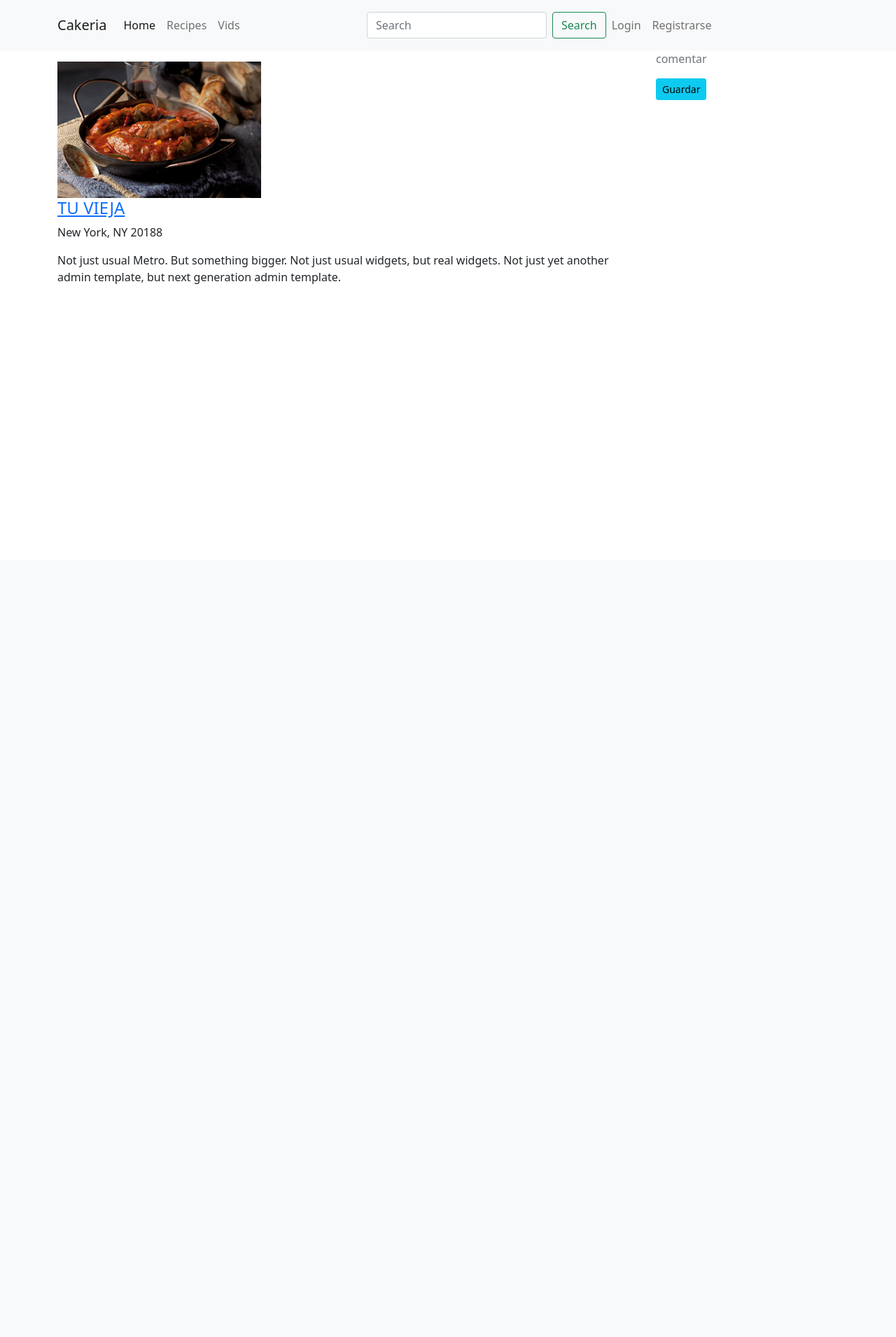
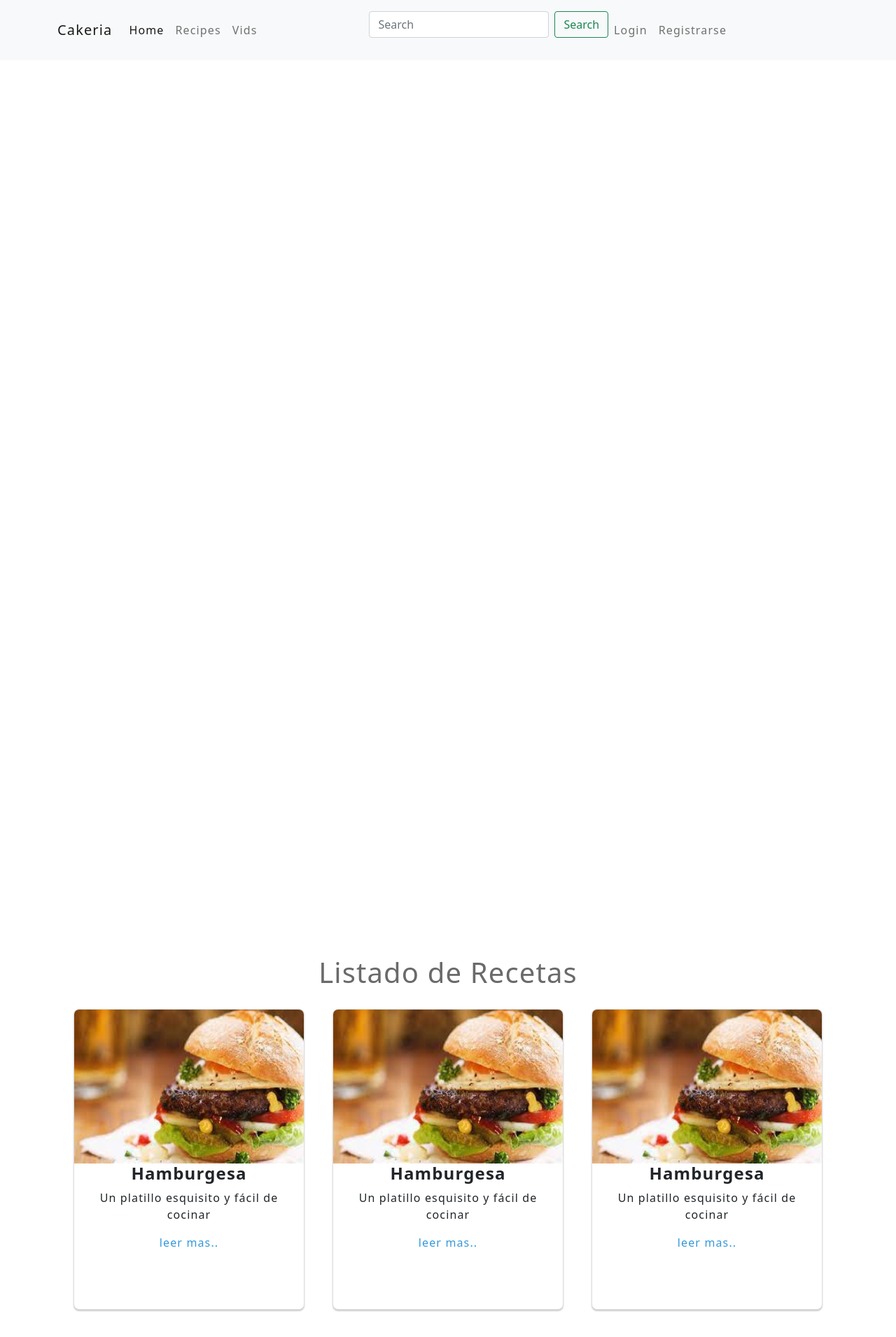
Before and after one commit to 0horane/Forus, a PHP site: page /recipes/receta1.php in a window 1280 px wide. Shown: the top 1911 px of the page at 70% size. Before the commit the page ends 406 px from the top, so only its background shows below. Run offline with PHP 8.4, Linux system fonts and the light colour scheme; data that the repository does not hold is empty; some libraries are stand-ins or nearby versions.

Commit message:
recipes1
Former-commit-id: 38d5d7003e718f14ecc71867b4e5c49d689728f2

```diff
--- /dev/null
+++ b/css/estilos.css
@@ -0,0 +1,61 @@
+html, body{
+    margin:0;
+    padding: 0;
+}
+body{
+    width: 100%;
+    height: 100%;
+    font-family: sans-serif;
+    letter-spacing: 0.03cm;
+    line-height: 1.6;
+}
+.title{
+    text-align: center;
+    font-size: 40px;
+    color: #6a6a6a;
+    margin-top: 100%;
+    font-weight: 100;
+}
+.conteiner{
+    width: 100%;
+    max-width: 1200px;
+    height: 430px;
+    display: flex;
+    flex-wrap: wrap;
+    justify-content: center;
+    margin: auto;
+}
+.conteiner .card{
+    width: 330px;
+    height: 430px;
+    border-radius: 8px;
+    box-shadow: 0 2px 2px rgba(0, 0, 0, 0.2);
+    overflow: hidden;
+    margin: 20px;
+    text-align: center;
+    transition: all 0.25s;
+}
+.conteiner .card:hover{
+    transform: translateY(-15px);
+    box-shadow: 0 12px 16px rgba(0, 0, 0, 0.2);
+}
+
+.conteiner .card img{
+    width: 330px;
+    height: 220px;
+}
+
+.conteiner .card h4{
+    font-weight: 600;
+}
+
+.conteiner .card p{
+    padding: 0 1rem;
+    font-size: 16px;
+}
+
+.conteiner .card a{
+    font-weight: 500;
+    text-decoration: none;
+    color: #3498db;
+}
--- a/database/database.php
+++ b/database/database.php
@@ -17,4 +17,5 @@
         if(!($tres = mysqli_query($link, $query))){exit(mysqli_error($link)." , in query ".$query);}
         return $tres;
     }
+
 ?>
--- a/database/login_back.php
+++ b/database/login_back.php
@@ -1,7 +1,5 @@
 <?php
 require_once '../partials/session_start.php';
-
-
 
 if(!empty($_POST['usr']) && !empty($_POST['pwd'])){
 
--- a/recipes/receta1.php
+++ b/recipes/receta1.php
@@ -1,42 +1,27 @@
+<?php include '../database/database.php';?>
+<?php include '../partials/header.php';?>
 <!DOCTYPE html>
 <html lang="en">
 <head>
     <meta charset="UTF-8">
-    <meta http-equiv="X-UA-Compatible" content="IE=edge">
+    <title>RECETAS</title>
+    <link rel="stylesheet" href="../css/estilos.css">
     <meta name="viewport" content="width=device-width, initial-scale=1.0">
-    <title>Recetas</title>
     <link href="https://cdn.jsdelivr.net/npm/bootstrap@5.1.3/dist/css/bootstrap.min.css" rel="stylesheet" integrity="sha384-1BmE4kWBq78iYhFldvKuhfTAU6auU8tT94WrHftjDbrCEXSU1oBoqyl2QvZ6jIW3" crossorigin="anonymous">
     <script src="https://cdn.jsdelivr.net/npm/bootstrap@5.1.3/dist/js/bootstrap.bundle.min.js" integrity="sha384-ka7Sk0Gln4gmtz2MlQnikT1wXgYsOg+OMhuP+IlRH9sENBO0LRn5q+8nbTov4+1p" crossorigin="anonymous"></script>
 </head>
-<style>
-    #container-receta{
-        background-color: white;
-    }
-</style>
 <body>
-    <?php include '../partials/header.php'?>
-
-    <div id="container-receta" class='container'>
-        <section>
-            </a>
-            <div class="search-result-item-body">
-                <div class="row">
-                    <div class="col-sm-9">
-                        <img class="image mt-3" src="../images/chorizos_pomarola.jpg" width = "35%">
-                        <h4 class="search-result-item-heading"><a href="#">
-                            <?php
-                            echo "TU VIEJA";
-                            ?>
-                        </a></h4>
-                        <p class="info">New York, NY 20188</p>
-                        <p class="recipes">Not just usual Metro. But something bigger. Not just usual widgets, but real widgets. Not just yet another admin template, but next generation admin template.</p>
-                    </div>
-                    <div class="col-sm-3 text-align-center">
-                        <p class="fs-mini text-muted">comentar</p><a class="btn btn-primary btn-info btn-sm" href="#">Guardar</a>
-                    </div>
+    <h1 class="title">Listado de Recetas</h1>
+    <div class="conteiner">
+            <?php for($i=0; $i < 30; $i++) {?> <?php//aquí tendría quue que vincularce con la base de datos y preguntar cuantos registros hay en la tabla 'recipes'?>
+                <div class="card">
+                    <img src="../images/descarga.jpg"> <?php//aquí deverian agregarse las imagenes que suban los usuarios de las recetas?>
+                        <h4><?php
+                            echo 'Hamburgesa' ?></h4><?php//aquí se coloca el nombre del platillo?>
+                    <p>Un platillo esquisito y fácil de cocinar</P> <?php//aquí va un texto corto para ver si te gusta la receta o no?>
+                    <a href="#">leer mas..</a> <?php//aquí iria la url que direcciona a la receta completa?>
                 </div>
-            </div>
-        </section>
+            <?php } ?>
     </div>
 </body>
 </html>
```
Also changed, not shown: search.php (+4 -8 lines), images/descarga(1).jpg (added), images/descarga(2).jpg (added), images/descarga.jpg (added).
